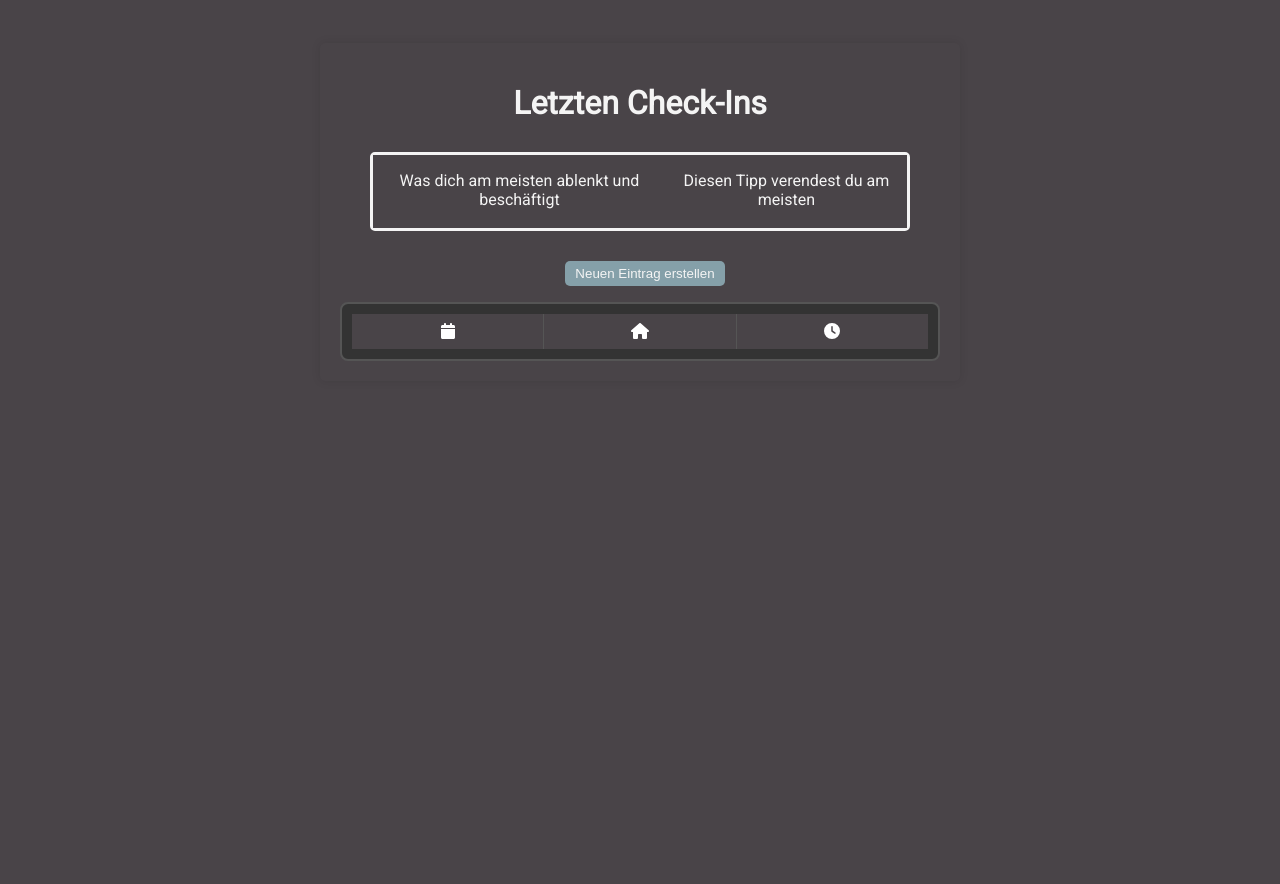
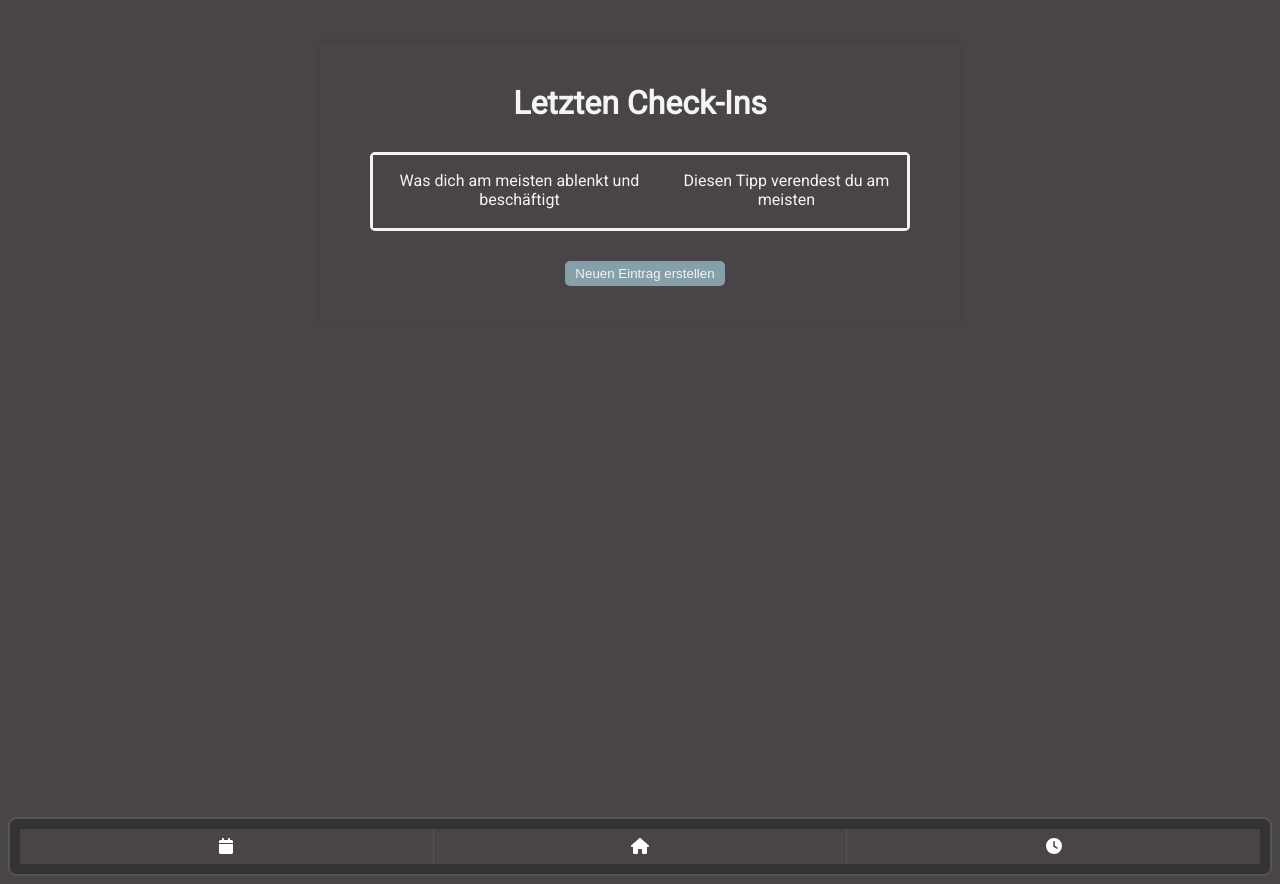
Before and after one commit to Damagefish/Reflektierte-Techniknutzung, a Vue app: page /CheckIn1View in a window 1280 px wide. Before the commit the page ends 800 px from the top, so only its background shows below. Built offline with nearby package versions, Linux system fonts and the light colour scheme.

Commit message:
added styling to footer

```diff
--- a/src/views/CheckIn1View.vue
+++ b/src/views/CheckIn1View.vue
@@ -94,13 +94,12 @@
         <button type="submit">Eintrag speichern</button>
       </form>
     </div>
-    <Footer>
+  </div>
+  <Footer>
       <FooterSection>Teil 1</FooterSection>
       <FooterSection>Teil 2</FooterSection>
       <FooterSection>Teil 3</FooterSection>
     </Footer>
-  </div>
-
 </template>
 
 <script>
@@ -540,4 +539,8 @@ h3.stat1 {
 h3.stat2 {
   color: #27ae60;
 }
+
+.footer{
+  margin-top: 495px;
+}
 </style>
```
